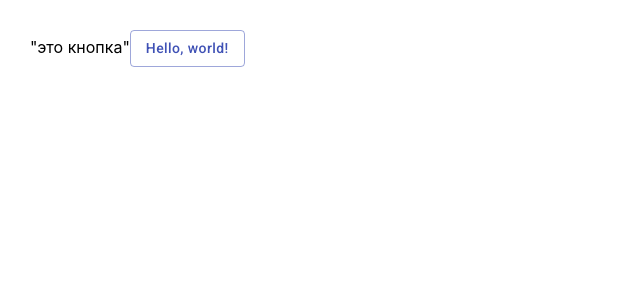
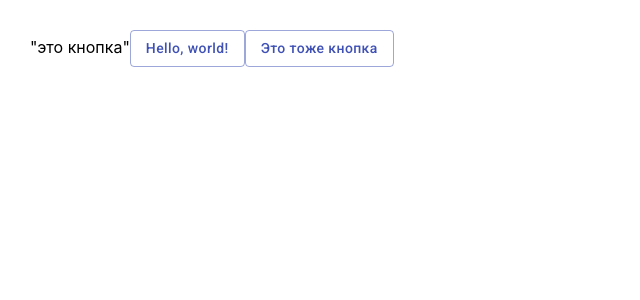
Before and after one commit to cborka/rocket, a React (Create React App) app: page / in a window 1280 px wide. Shown: the top 300 px of the page, without its empty margins (0-640 px from the left). Built offline with nearby package versions, Linux system fonts and the light colour scheme.

Commit message:
2019-11-19

```diff
--- a/src/App.js
+++ b/src/App.js
@@ -5,6 +5,7 @@ import {makeStyles} from '@material-ui/core/styles';
 import TableList from "./components/TableList/TableList";
 import * as axios from "axios";
 import ButtonX from "./components/ButtonX/ButtonX";
+import styles from "./components/ButtonX/ButtonX.module.css";
 
 const onButtonClick = () => {
 
@@ -35,6 +36,16 @@ function App() {
                 caption='Hello, world!'
                 onClick={onButtonClick}
             />
+
+            <Button
+                    variant="outlined"
+                    color="primary"
+                    style={{
+                        textTransform: 'none'            }}
+            >
+                Это тоже кнопка
+            </Button>
+
         </div>
     );
 }
--- a/src/components/ButtonX/ButtonX.module.css
+++ b/src/components/ButtonX/ButtonX.module.css
@@ -1,5 +1,5 @@
 .buttonx {
     textTransform: 'none';
-    color: blueviolet;
+    color: darkorange;
     padding: 50px;
 }
```
Also changed, not shown: notes.txt (added).
